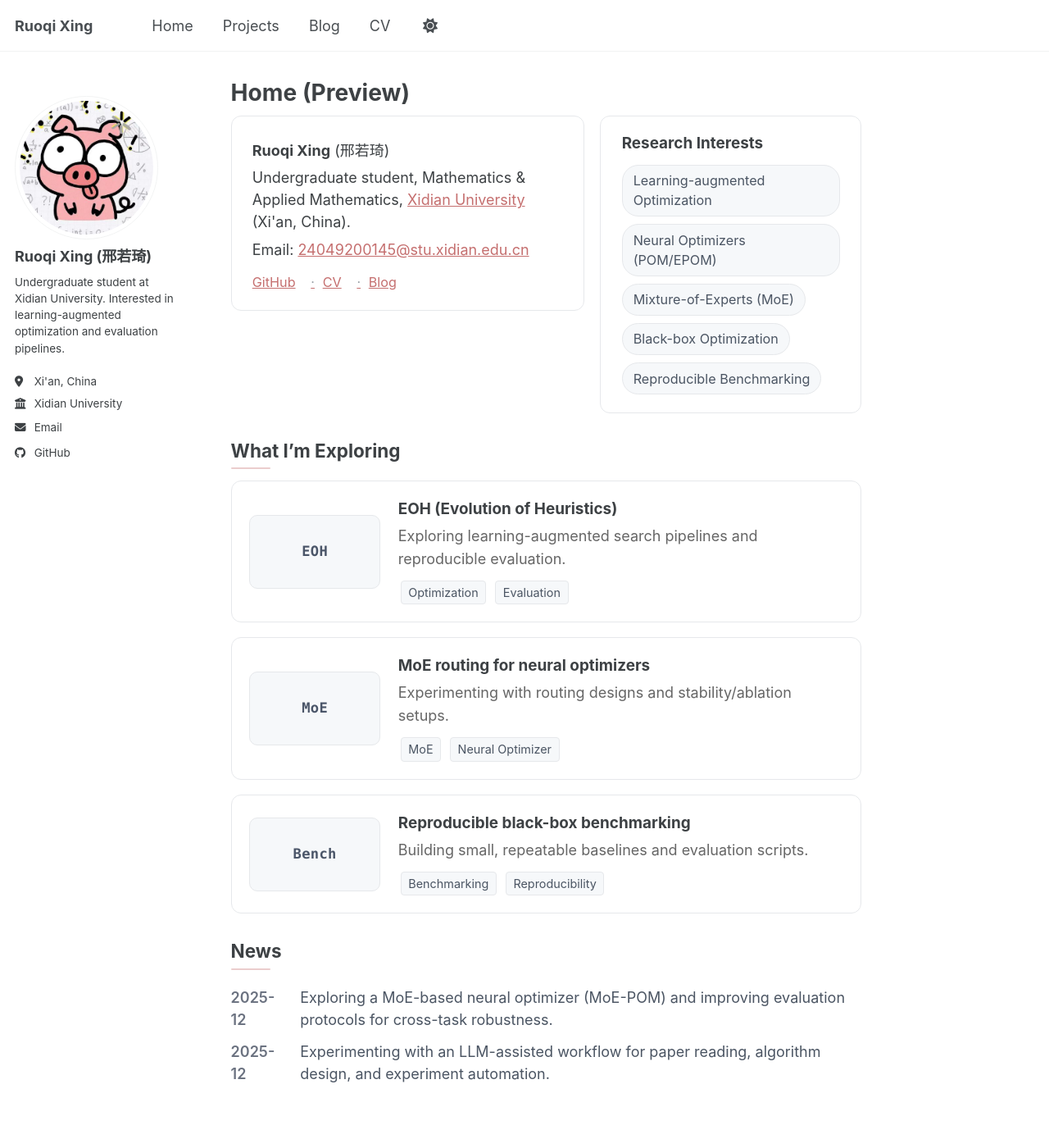
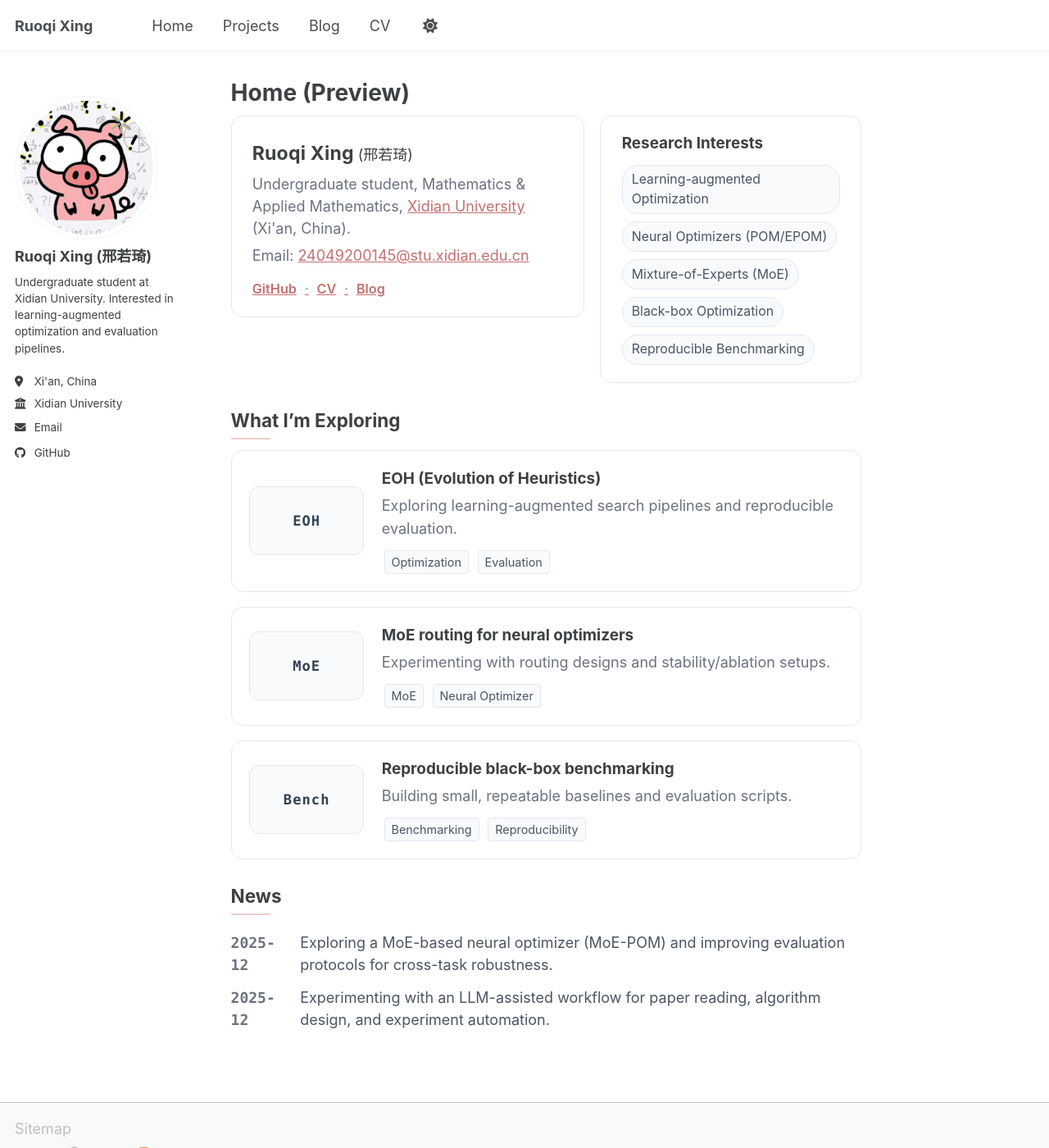
Before and after one commit to Roki-Xing/Roki-Xing.github.io, a Jekyll site: the page built from _pages/home-v2.md, in a window 1280 px wide and 1400 px high. Shown: the whole window at 82% size. Built offline with Jekyll 4.4.1, drawn with Linux system fonts in a browser that asks for light colours; a script bundle is joined from its source files by our own code; library files that are not in the unit come from our copies.

Commit message:
Fine-tune v2 visual polish

```diff
--- a/assets/css/main.scss
+++ b/assets/css/main.scss
@@ -160,8 +160,11 @@
 
 .home-v2 {
     --v2-surface: #fff;
-    --v2-border: #e6e8eb;
-    --v2-shadow: 0 2px 10px rgba(0,0,0,0.06);
+    --v2-border: #e2e8f0;
+    --v2-shadow: 0 6px 18px rgba(15, 23, 42, 0.06);
+    --v2-radius: 14px;
+    --v2-muted: #6b7280;
+    --v2-muted-bg: #f8fafc;
 }
 
 .home-v2 > h2 {
@@ -193,7 +196,7 @@
 .home-v2__intro {
     background: var(--v2-surface);
     border: 1px solid var(--v2-border);
-    border-radius: 12px;
+    border-radius: var(--v2-radius);
     padding: 1.2em 1.4em;
     margin-bottom: 0;
 }
@@ -202,10 +205,19 @@
     margin: 0.35em 0;
 }
 
+.home-v2__intro p:first-child strong {
+    font-size: 1.28em;
+    letter-spacing: 0.2px;
+}
+
+.home-v2__intro p:not(:first-child) {
+    color: var(--v2-muted);
+}
+
 .home-v2__panel {
     background: var(--v2-surface);
     border: 1px solid var(--v2-border);
-    border-radius: 12px;
+    border-radius: var(--v2-radius);
     padding: 1.2em 1.4em;
 }
 
@@ -227,7 +239,7 @@
 .home-v2__links {
     display: flex;
     flex-wrap: wrap;
-    gap: 0.5em;
+    gap: 0;
     margin-top: 0.8em;
 }
 
@@ -240,6 +252,7 @@
     color: var(--global-link-color);
     text-decoration: none;
     font-size: 0.9em;
+    font-weight: 600;
 }
 
 .home-v2__chip + .home-v2__chip::before {
@@ -259,7 +272,7 @@
     align-items: center;
     background: var(--v2-surface);
     border: 1px solid var(--v2-border);
-    border-radius: 12px;
+    border-radius: var(--v2-radius);
     padding: 1.1em 1.2em;
     margin-bottom: 1em;
     transition: box-shadow 0.25s ease, border-color 0.2s ease;
@@ -271,31 +284,31 @@
 }
 
 .home-v2 .media-card__thumb {
-    flex: 0 0 160px;
-    height: 90px;
-    border-radius: 10px;
+    flex: 0 0 140px;
+    height: 84px;
+    border-radius: 12px;
     border: 1px solid var(--v2-border);
-    background: #f6f8fa;
+    background: var(--v2-muted-bg);
     display: flex;
     align-items: center;
     justify-content: center;
     font-weight: 700;
     font-family: ui-monospace, SFMono-Regular, Menlo, Monaco, Consolas, "Liberation Mono", "Courier New", monospace;
     font-size: 0.95em;
-    color: #4a5568;
-    letter-spacing: 0.02em;
+    color: #334155;
+    letter-spacing: 0.06em;
 }
 
 .home-v2 .media-card__thumb--eoh {
-    background: #f6f8fa;
+    background: var(--v2-muted-bg);
 }
 
 .home-v2 .media-card__thumb--moe {
-    background: #f6f8fa;
+    background: var(--v2-muted-bg);
 }
 
 .home-v2 .media-card__thumb--bench {
-    background: #f6f8fa;
+    background: var(--v2-muted-bg);
 }
 
 .home-v2 .media-card__body {
@@ -310,7 +323,7 @@
 
 .home-v2 .media-card__desc {
     display: block;
-    color: #666;
+    color: var(--v2-muted);
     line-height: 1.55;
 }
 
@@ -319,15 +332,18 @@
 }
 
 .home-v2 .tag {
-    background-color: #f6f8fa;
+    background-color: var(--v2-muted-bg);
     border-color: var(--v2-border);
     color: #4b5563;
+    padding: 0.18em 0.55em;
 }
 
 .home-v2 .interest-pill {
-    background: #f6f8fa;
+    background: var(--v2-muted-bg);
     border-color: var(--v2-border);
     color: #4b5563;
+    font-size: 0.88em;
+    padding: 0.35em 0.7em;
 }
 
 .home-v2 .news-item {
@@ -339,9 +355,10 @@
 }
 
 .home-v2 .news-date {
-    color: #6b7280;
+    color: var(--v2-muted);
     font-weight: 600;
     min-width: 72px;
+    font-family: ui-monospace, SFMono-Regular, Menlo, Monaco, Consolas, "Liberation Mono", "Courier New", monospace;
 }
 
 .home-v2 .news-text {
```
